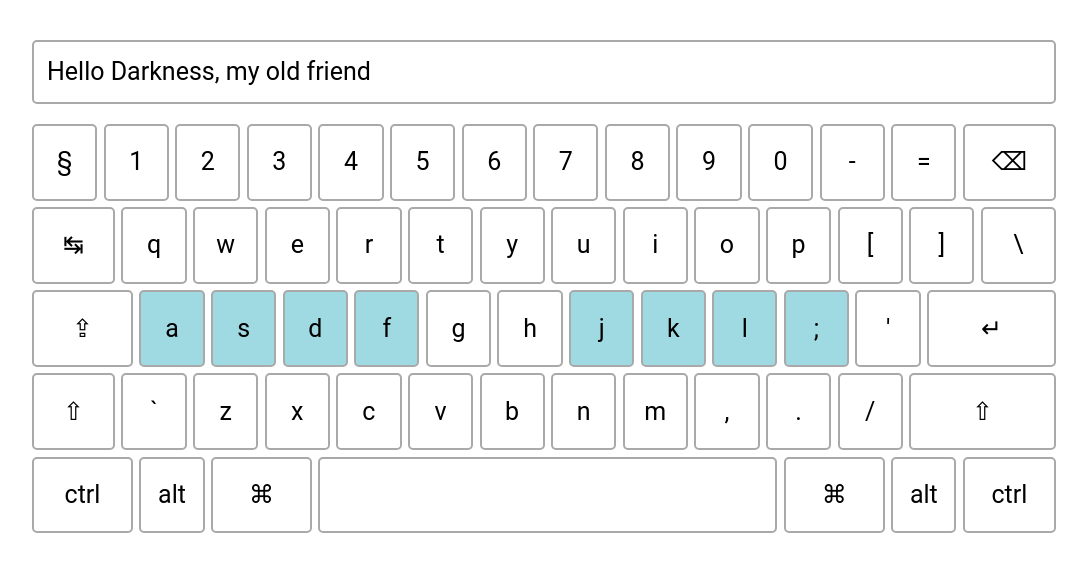
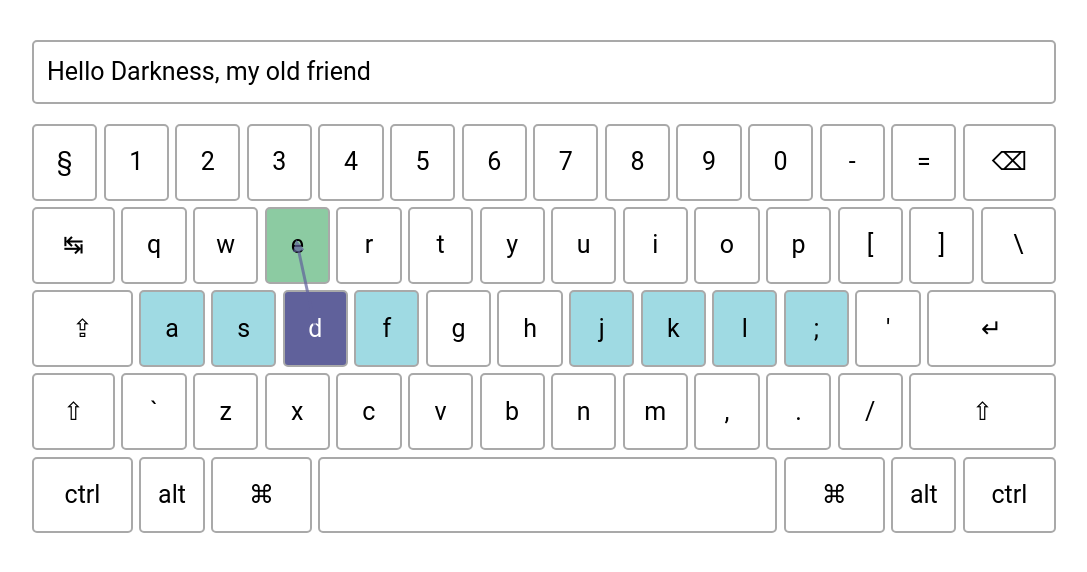
Before and after one commit to KasiMaru/10-fingers-practice, a React app: page / in a window 1280 px wide. Shown: the top 572 px of the page, without its empty margins (96-1183 px from the left). Built offline with nearby package versions, Linux system fonts and the light colour scheme.

Commit message:
Remap key values of pressed / suggested / next keys, finish matching logic

```diff
--- a/src/App.tsx
+++ b/src/App.tsx
@@ -1,3 +1,4 @@
+import { useState } from 'react';
 import { useCaptureKeydownEvents } from './hooks';
 import { Display, Keyboard } from './components';
 // @ts-ignore
@@ -5,7 +6,10 @@ import macEnLayout from './configs/keyboardLayouts/mac-en';
 import './styles/index.scss';
 
 export const App = () => {
-    const [lastKeyPressed, isShiftPressed] = useCaptureKeydownEvents();
+    const [lastKeyPressedChar, isShiftPressed] = useCaptureKeydownEvents();
+    const [nextChar, setNextChar] = useState('e');
+
+    const isError = lastKeyPressedChar !== nextChar;
 
     return (
         <div style={{ width: '80%', margin: '0 auto', marginTop: 40 }}>
@@ -17,8 +21,9 @@ export const App = () => {
 
                 <Keyboard
                     layout={macEnLayout}
-                    currentChar={lastKeyPressed}
-                    errorChar={null}
+                    nextChar={nextChar}
+                    lastPressedKeyChar={lastKeyPressedChar}
+                    isError={isError}
                     isShiftPressed={isShiftPressed}
                 />
             </div>
--- a/src/components/HintArrow/HintArrow.scss
+++ b/src/components/HintArrow/HintArrow.scss
@@ -1,11 +1,12 @@
 .hint-arrow {
     position: absolute;
+    z-index: 1;
     top: 0;
     left: 0;
     width: 100%;
     height: 100%;
+    pointer-events: none;
     opacity: 0.7;
-    pointer-events: none;
 }
 
 .hint-arrow__line {
--- a/src/components/Key/Key.scss
+++ b/src/components/Key/Key.scss
@@ -2,14 +2,14 @@
 @import '../../styles/mixins';
 
 .key {
-    @include bordered-panel;
-
     display: flex;
     align-items: center;
     justify-content: center;
     min-width: $key-size;
     font-size: clamp(1rem, 2.5vw, 2.5rem);
     line-height: 0;
+
+    @include bordered-panel;
 }
 
 .key--anchor {
@@ -17,6 +17,10 @@
 }
 
 .key--pressed {
+    transform: scale(0.95);
+}
+
+.key--next {
     background-color: #8ccba2;
 }
 
@@ -24,3 +28,7 @@
     color: white;
     background-color: #60619b;
 }
+
+.key--error {
+    background-color: #cd9999;
+}
--- a/src/components/Key/Key.tsx
+++ b/src/components/Key/Key.tsx
@@ -4,10 +4,11 @@ import { UIKbdKey } from '../../types/keyboard'
 
 type KeyProps = {
     keyData: UIKbdKey;
-    errorChar: string | null;
+    nextKeyChar: string;
     isKeyPressed: boolean;
     isShiftPressed: boolean;
     isSuggestedKey: boolean;
+    isError: boolean;
 };
 
 const KeyValueToDisplayValue: Record<string, string | undefined> = {
@@ -26,10 +27,11 @@ export const Key = forwardRef<HTMLDivElement, KeyProps>(
     (
         {
             keyData,
+            nextKeyChar,
             isKeyPressed,
             isShiftPressed,
             isSuggestedKey,
-            errorChar,
+            isError,
         },
         ref,
     ) => {
@@ -63,10 +65,11 @@ export const Key = forwardRef<HTMLDivElement, KeyProps>(
             'key',
             { 'key--default': !keyData.isModKey },
             { 'key--modifier': keyData.isModKey },
+            { 'key--next': keyValue === nextKeyChar },
             { 'key--anchor': keyData.isAnchorKey },
             { 'key--pressed': isKeyPressed },
             { 'key--suggested': isSuggestedKey && !isKeyPressed },
-            { 'key--error': errorChar && errorChar === keyValue },
+            { 'key--error': isKeyPressed && isError },
         );
 
         return (
--- a/src/components/Keyboard/Keyboard.tsx
+++ b/src/components/Keyboard/Keyboard.tsx
@@ -1,5 +1,5 @@
 // TODO: remove default layout prop, think about typing layouts
-import { useCallback, useMemo } from 'react';
+import { useMemo } from 'react';
 import { useReactiveRef } from '../../hooks';
 import { convertLayoutToKeyData, mapLayoutToEvents } from '../../utils/keyboard';
 import { HintArrow } from '../HintArrow';
@@ -7,19 +7,21 @@ import { Key } from '../Key';
 
 type KeyboardProps = {
     layout: string[][];
-    currentChar: string | undefined;
-    errorChar: string | null;
+    nextChar: string;
+    lastPressedKeyChar: string | undefined;
+    isError: boolean;
     isShiftPressed: boolean;
 };
 
 
 export const Keyboard: React.FC<KeyboardProps> = ({
     layout,
-    currentChar,
-    errorChar,
+    nextChar,
+    lastPressedKeyChar,
+    isError,
     isShiftPressed,
 }) => {
-    const [currentKeyRef, currentKeyRefValue] = useReactiveRef<HTMLDivElement>();
+    const [nextKeyRef, nextKeyRefValue] = useReactiveRef<HTMLDivElement>();
     const [suggestedKeyRef, suggestedKeyRefValue] = useReactiveRef<HTMLDivElement>();
 
     const convertedLayout = useMemo(
@@ -31,26 +33,23 @@ export const Keyboard: React.FC<KeyboardProps> = ({
         [convertedLayout]
     );
 
-    const matchEventToMappedLayout = useCallback(
-        () => (currentChar ? mappedLayout[currentChar] : null),
-        [mappedLayout, currentChar]
-    );
-
     const keyboardLayout = useMemo(
         () =>
             convertedLayout.map((key, i) => {
                 const isKeyPressedCurrently =
-                    currentChar === key.defaultValue ||
-                    currentChar === key.altValue;
+                    lastPressedKeyChar === key.defaultValue ||
+                    lastPressedKeyChar === key.altValue;
+
+                const isNextKey = nextChar === key.defaultValue || nextChar === key.altValue;
 
                 const isSuggestedKey =
-                    matchEventToMappedLayout()?.suggestedAnchorKey === key.defaultValue;
+                    mappedLayout[nextChar]?.suggestedAnchorKey === key.defaultValue;
 
-                const ref = isKeyPressedCurrently
-                    ? currentKeyRef
+                const ref = isNextKey
+                    ? nextKeyRef
                     : isSuggestedKey
-                        ? suggestedKeyRef
-                        : null;
+                    ? suggestedKeyRef
+                    : null;
 
                 return (
                     <Key
@@ -59,28 +58,30 @@ export const Keyboard: React.FC<KeyboardProps> = ({
                         keyData={key}
                         isShiftPressed={isShiftPressed}
                         isKeyPressed={isKeyPressedCurrently}
+                        nextKeyChar={nextChar}
                         isSuggestedKey={isSuggestedKey}
-                        errorChar={errorChar}
+                        isError={isError}
                     />
                 );
             }),
         [
+            mappedLayout,
             convertedLayout,
             isShiftPressed,
-            currentChar,
-            errorChar,
-            matchEventToMappedLayout,
-            currentKeyRef,
+            lastPressedKeyChar,
+            isError,
+            nextChar,
+            nextKeyRef,
             suggestedKeyRef,
         ]
     );
 
     return (
         <div style={{ position: 'relative' }}>
-            {currentKeyRefValue && suggestedKeyRefValue && (
+            {nextKeyRefValue && suggestedKeyRefValue && (
                 <HintArrow
                     fromElement={suggestedKeyRefValue}
-                    toElement={currentKeyRefValue}
+                    toElement={nextKeyRefValue}
                 />
             )}
 
--- a/src/hooks/useCaptureKeydownEvents.ts
+++ b/src/hooks/useCaptureKeydownEvents.ts
@@ -15,7 +15,7 @@ export const useCaptureKeydownEvents = (): [string | undefined, boolean] => {
     const [, lastKeyCombination] = useKeyboardPressHistory(
         keyDownEvent as KeyboardEvent
     );
-    const lastKeyPressed = lastKeyCombination?.[0];
+    const lastKeyPressedChar = lastKeyCombination?.[0];
 
     useEffect(
         () => {
@@ -32,5 +32,5 @@ export const useCaptureKeydownEvents = (): [string | undefined, boolean] => {
         [keyUpEvent]
     );
 
-    return [lastKeyPressed, isShiftPressed];
+    return [lastKeyPressedChar, isShiftPressed];
 };
```
